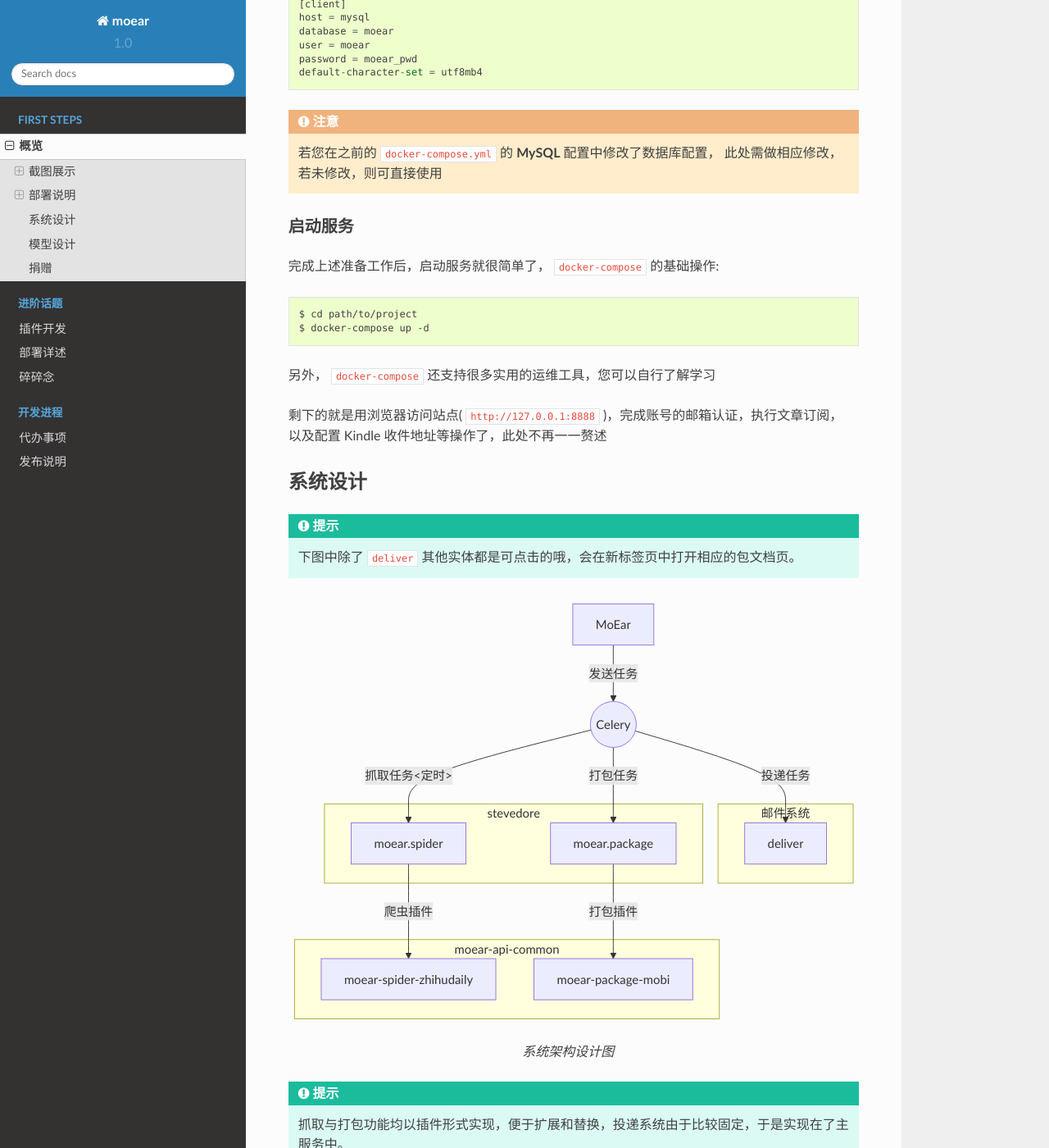
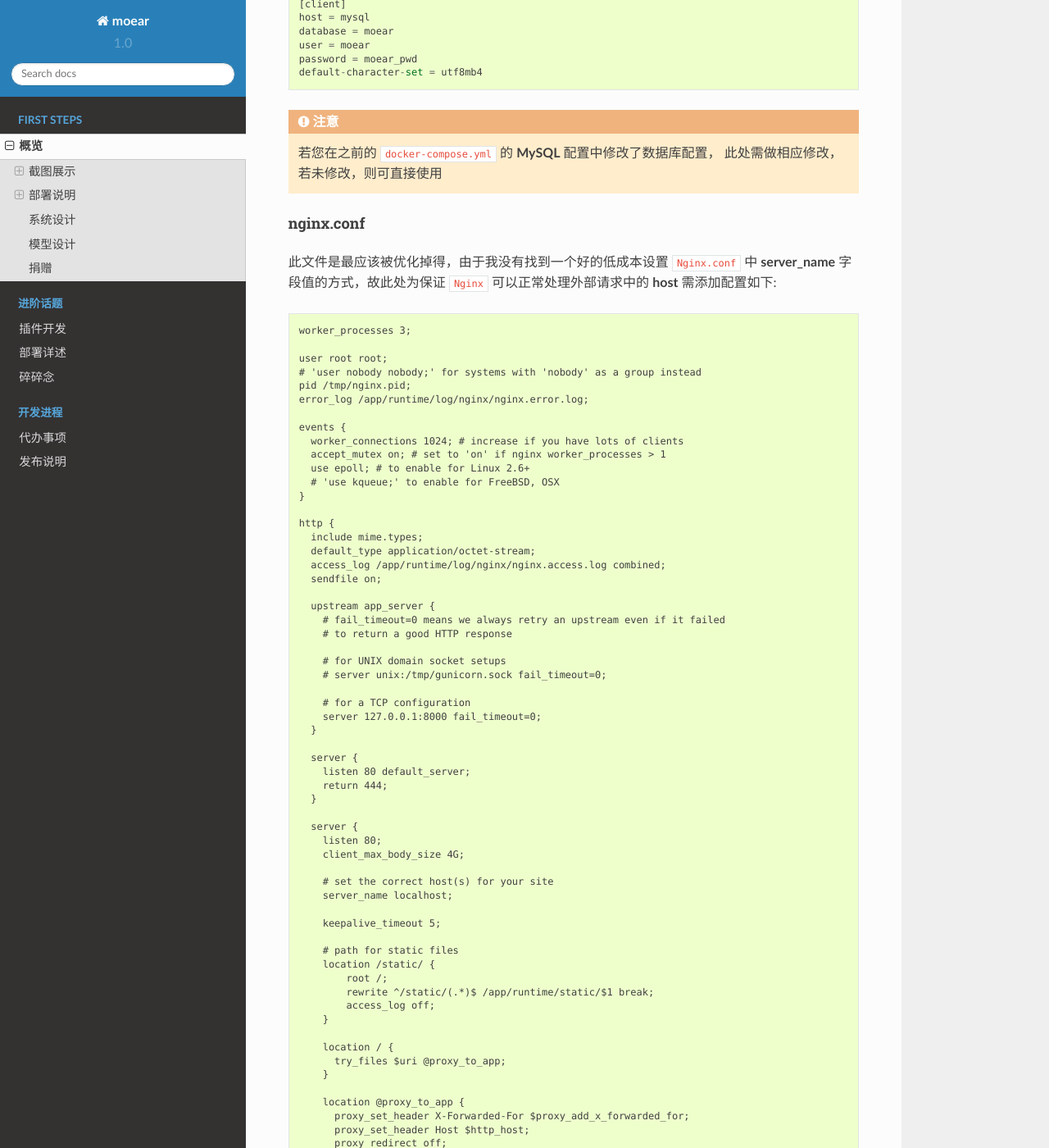
Before and after one commit to littlemo/moear, a Sphinx documentation site: the page built from docs/source/intro/overview.rst, in a window 1280 px wide and 1400 px high, scrolled down 5652 px. Shown: the whole window at 82% size. Built offline with Sphinx 7.4.7 and the Read the Docs theme 2.0.0, drawn with Linux system fonts in a browser that asks for light colours; formulas are drawn with MathJax 3; some of the changed text lies outside the part shown.

Commit message:
F: 实现nginx.conf配置文件说明文档

```diff
--- a/docs/source/intro/overview.rst
+++ b/docs/source/intro/overview.rst
@@ -239,6 +239,82 @@ mysql.conf
     若您在之前的 ``docker-compose.yml`` 的 **MySQL** 配置中修改了数据库配置，
     此处需做相应修改，若未修改，则可直接使用
 
+nginx.conf
+~~~~~~~~~~
+
+此文件是最应该被优化掉得，由于我没有找到一个好的低成本设置 ``Nginx.conf`` 中 **server_name**
+字段值的方式，故此处为保证 ``Nginx`` 可以正常处理外部请求中的 **host** 需添加配置如下::
+
+    worker_processes 3;
+
+    user root root;
+    # 'user nobody nobody;' for systems with 'nobody' as a group instead
+    pid /tmp/nginx.pid;
+    error_log /app/runtime/log/nginx/nginx.error.log;
+
+    events {
+      worker_connections 1024; # increase if you have lots of clients
+      accept_mutex on; # set to 'on' if nginx worker_processes > 1
+      use epoll; # to enable for Linux 2.6+
+      # 'use kqueue;' to enable for FreeBSD, OSX
+    }
+
+    http {
+      include mime.types;
+      default_type application/octet-stream;
+      access_log /app/runtime/log/nginx/nginx.access.log combined;
+      sendfile on;
+
+      upstream app_server {
+        # fail_timeout=0 means we always retry an upstream even if it failed
+        # to return a good HTTP response
+
+        # for UNIX domain socket setups
+        # server unix:/tmp/gunicorn.sock fail_timeout=0;
+
+        # for a TCP configuration
+        server 127.0.0.1:8000 fail_timeout=0;
+      }
+
+      server {
+        listen 80 default_server;
+        return 444;
+      }
+
+      server {
+        listen 80;
+        client_max_body_size 4G;
+
+        # set the correct host(s) for your site
+        server_name localhost;
+
+        keepalive_timeout 5;
+
+        # path for static files
+        location /static/ {
+            root /;
+            rewrite ^/static/(.*)$ /app/runtime/static/$1 break;
+            access_log off;
+        }
+
+        location / {
+          try_files $uri @proxy_to_app;
+        }
+
+        location @proxy_to_app {
+          proxy_set_header X-Forwarded-For $proxy_add_x_forwarded_for;
+          proxy_set_header Host $http_host;
+          proxy_redirect off;
+          proxy_pass http://app_server;
+        }
+      }
+    }
+
+将 ``server_name localhost;`` 修改为您的相应域名即可，多值可通过空格间隔
+
+.. todo::
+
+    此处配置极度不够优雅，一定要找到更优雅的解决方案把这步毙掉！哼(ˉ(∞)ˉ)唧
 
 启动服务
 --------
```
